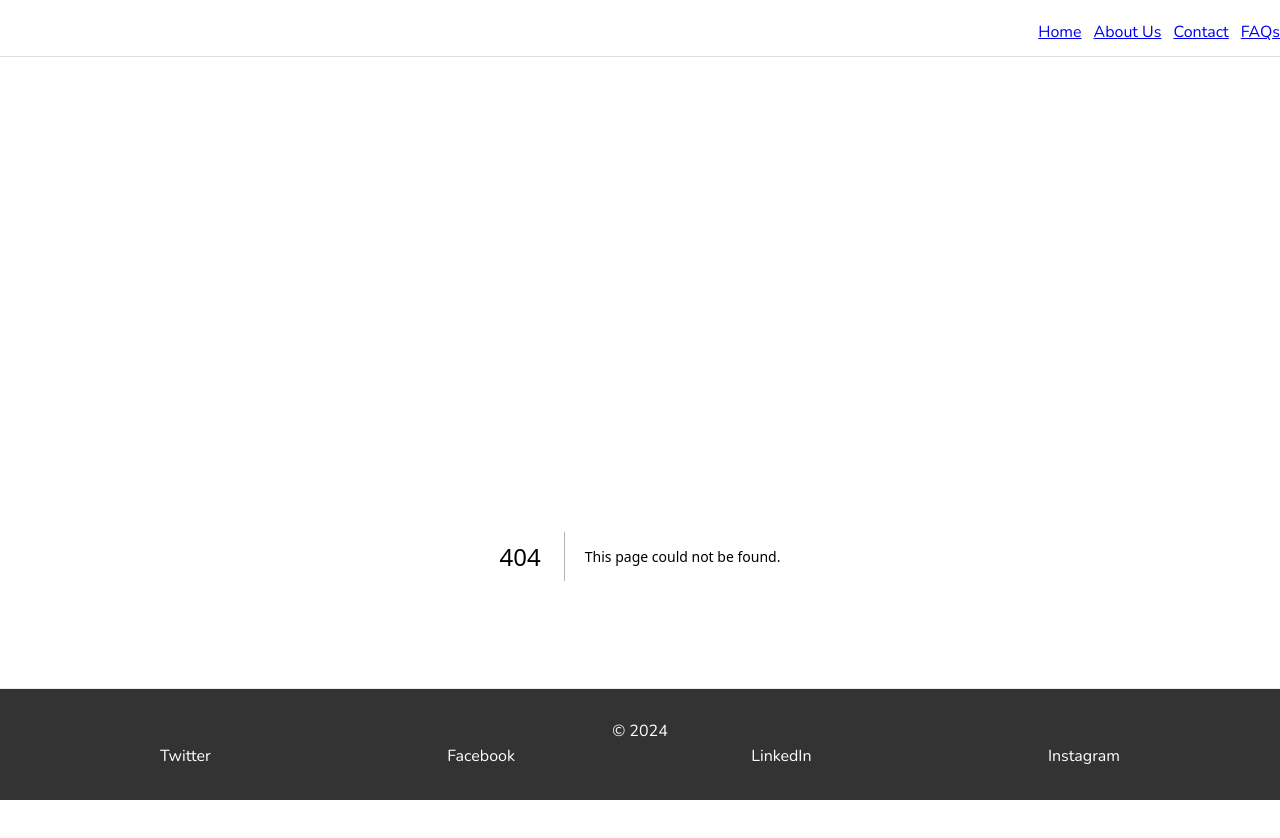
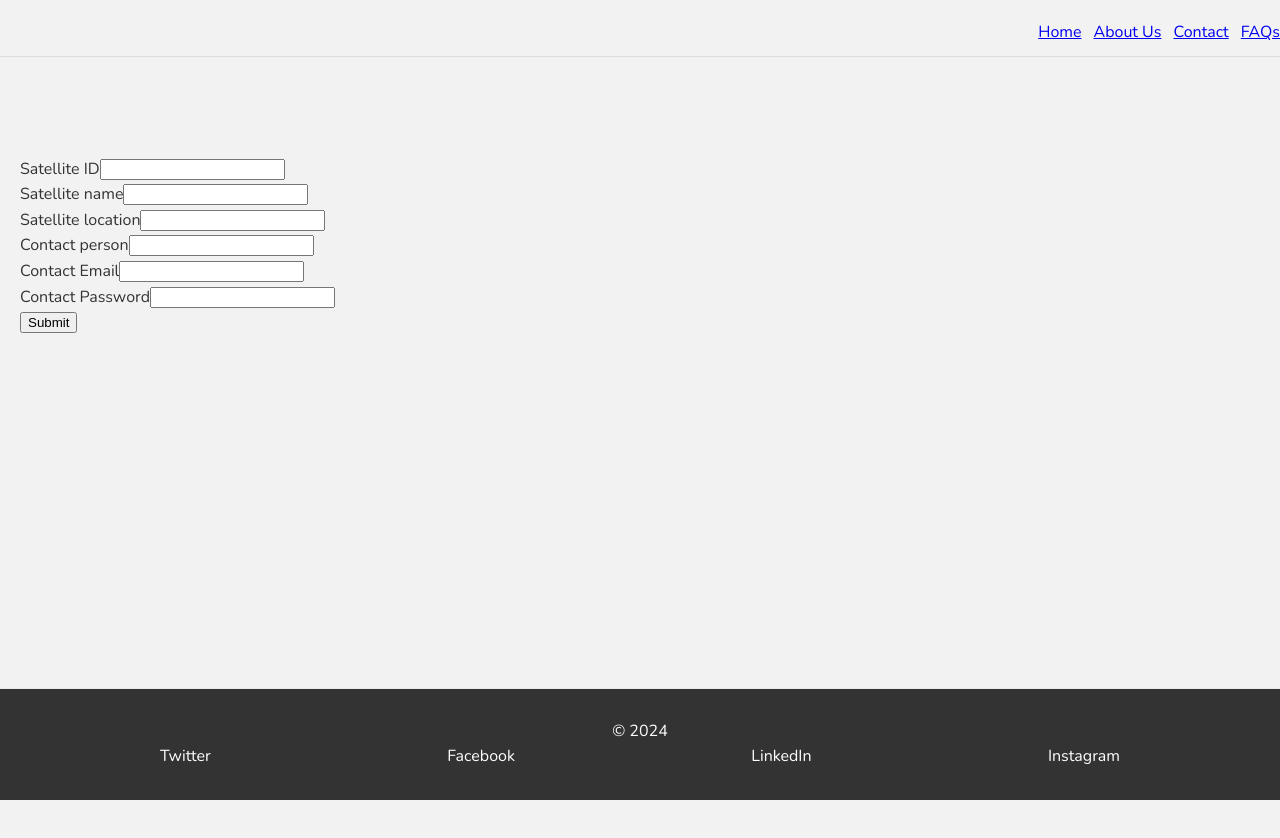
Before and after one commit to hezronokwach/hackerthon, a Next.js app: page /SavePulseAdmin/satelitteSignUp in a window 1280 px wide. Before the commit this address had no page. Shown: the top 838 px of the page. After the commit the page ends 817 px from the top, so only its background shows below. Built offline with nearby package versions, Linux system fonts and the light colour scheme.

Commit message:
Add: ourAdmin path

```diff
--- /dev/null
+++ b/app/Satellite/add/page.js
@@ -0,0 +1,5 @@
+export default function HospitalData(){
+    return(
+        <h1>This is satellite add dataset</h1>
+    )
+}
--- /dev/null
+++ b/app/Satellite/page.js
@@ -0,0 +1,5 @@
+export default function HospitalData(){
+    return(
+        <h1>This is satellite full dataset</h1>
+    )
+}
--- /dev/null
+++ b/app/Satellite/update/page.js
@@ -0,0 +1,5 @@
+export default function HospitalData(){
+    return(
+        <h1>This is satellite transfer form</h1>
+    )
+}
--- /dev/null
+++ b/app/SavePulseAdmin/satelitteSignUp/page.js
@@ -0,0 +1,172 @@
+"use client";
+import { useState } from 'react';
+
+export default function SatelitteSignUp() {
+    const [satelliteID, setsatelliteID] = useState('');
+    const [satelliteName, setsatelliteName] = useState('');
+    const [satelliteLocation, setsatelliteLocation] = useState('');
+    const [contactPerson, setcontactPerson] = useState('');
+    const [contactEmail, setcontactEmail] = useState('');
+    const [contactPassword, setcontactPassword] = useState('');
+    const [message, setMessage] = useState(null);
+    const handleSubmit = async (e) => {
+        e.preventDefault();
+
+        try {
+            const response = await fetch('http://localhost:3000/satellite', {
+                method: 'POST',
+                headers: {
+                    'Content-Type': 'application/json',
+                },
+                body: JSON.stringify({satelliteID, satelliteName, satelliteLocation, contactPerson, contactEmail, contactPassword}),
+            });
+
+            const data = await response.json();
+
+            if (response.ok) {
+                setMessage({ type: "success", text: data.message });
+                setTimeout(() => {
+                    window.location.href = '/login'; // Redirect using window.location
+                }, 1000);
+            } else {
+                setMessage({ type: "error", text: data.message });
+            }
+        } catch (error) {
+            setMessage({ type: "error", text: "An error occurred. Please try again." });
+        }
+    };
+
+    return (
+        <>
+            <form onSubmit={handleSubmit}>
+            <div>
+                    <label>Satellite ID</label>
+                    <input type="text" value={satelliteID} onChange={e => setsatelliteID(e.target.value)} required />
+                </div>
+                <div>
+                    <label>Satellite name</label>
+                    <input type="text" value={satelliteName} onChange={e => setsatelliteName(e.target.value)} required />
+                </div>
+                <div>
+                    <label>Satellite location</label>
+                    <input type="text" value={satelliteLocation} onChange={e => setsatelliteLocation(e.target.value)} required />
+                </div>
+
+                <div>
+                    <label>Contact person</label>
+                    <input type="text" value={contactPerson} onChange={e => setcontactPerson(e.target.value)} />
+                </div>
+                <div>
+                    <label>Contact Email</label>
+                    <input type="email" value={contactEmail} onChange={e => setcontactEmail(e.target.value)} required />
+                </div>
+                <div>
+                    <label>Contact Password</label>
+                    <input type="password" value={contactPassword} onChange={e => setcontactPassword(e.target.value)} required />
+                </div>
+                <button type="submit">Submit</button>
+            </form>
+            {message && (
+                <p
+                    style={{
+                        color: message.type === "success" ? "green" : "red",
+                        marginTop: "10px",
+                    }}
+                >
+                    {message.text}
+                </p>
+            )}
+        </>
+    );
+}
+
+/*
+"use client";
+import { useState } from 'react';
+
+// Reusable Input Component
+function InputField({ label, type, value, onChange, required }) {
+    return (
+        <div>
+            <label>{label}</label>
+            <input type={type} value={value} onChange={onChange} required={required} />
+        </div>
+    );
+}
+
+export default function SignUp() {
+    const [formData, setFormData] = useState({
+        email: '',
+        password: '',
+        phoneNumber: '',
+        firstName: '',
+        lastName: ''
+    });
+    const [message, setMessage] = useState(null);
+
+    const handleChange = (e) => {
+        const { name, value } = e.target;
+        setFormData({ ...formData, [name]: value });
+    };
+
+    const handleSubmit = async (e) => {
+        e.preventDefault();
+        try {
+            const response = await fetch('http://localhost:3000/signup', {
+                method: 'POST',
+                headers: {
+                    'Content-Type': 'application/json',
+                },
+                body: JSON.stringify(formData),
+            });
+
+            const data = await response.json();
+
+            if (response.ok) {
+                setMessage({ type: "success", text: data.message });
+                setTimeout(() => {
+                    window.location.href = '/login'; // Redirect using window.location
+                }, 1000);
+            } else {
+                setMessage({ type: "error", text: data.message });
+            }
+        } catch (error) {
+            setMessage({ type: "error", text: "An error occurred. Please try again." });
+        }
+    };
+
+    return (
+        <>
+            <form onSubmit={handleSubmit}>
+                {[
+                    { label: 'Email', type: 'email', name: 'email', required: true },
+                    { label: 'Password', type: 'password', name: 'password', required: true },
+                    { label: 'Phone Number', type: 'text', name: 'phoneNumber', required: false },
+                    { label: 'First Name', type: 'text', name: 'firstName', required: true },
+                    { label: 'Last Name', type: 'text', name: 'lastName', required: true }
+                ].map(({ label, type, name, required }) => (
+                    <InputField
+                        key={name}
+                        label={label}
+                        type={type}
+                        value={formData[name]}
+                        onChange={handleChange}
+                        required={required}
+                    />
+                ))}
+                <button type="submit">Submit</button>
+            </form>
+            {message && (
+                <p
+                    style={{
+                        color: message.type === "success" ? "green" : "red",
+                        marginTop: "10px",
+                    }}
+                >
+                    {message.text}
+                </p>
+            )}
+        </>
+    );
+}
+*/
```
Also changed, not shown: app/Satellite/layout.js (added), app/SavePulseAdmin/hospitalSignUp/page.js (added), app/SavePulseAdmin/page.js (added), app/SavePulseAdmin/regionalSignUp/page.js (added).
